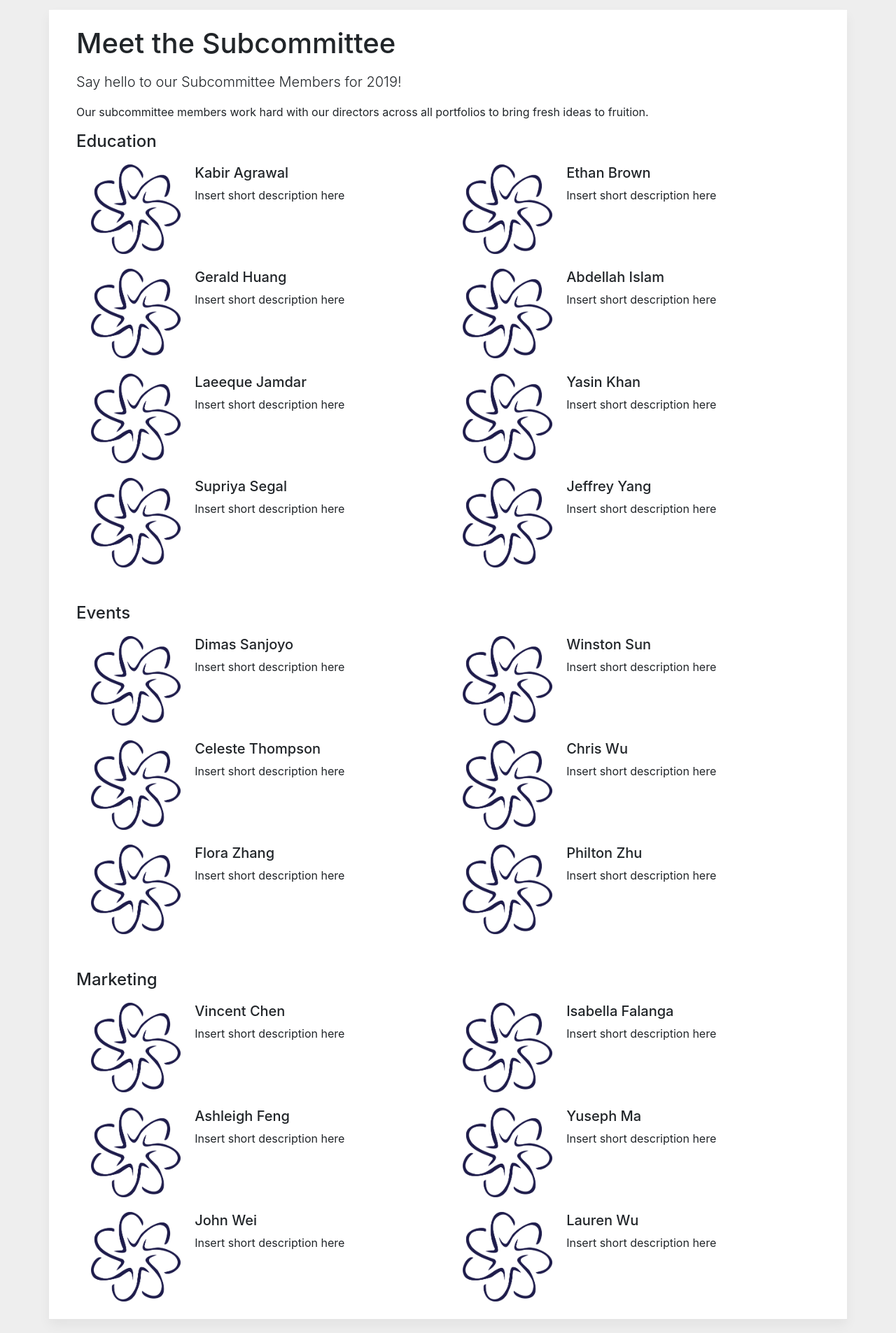
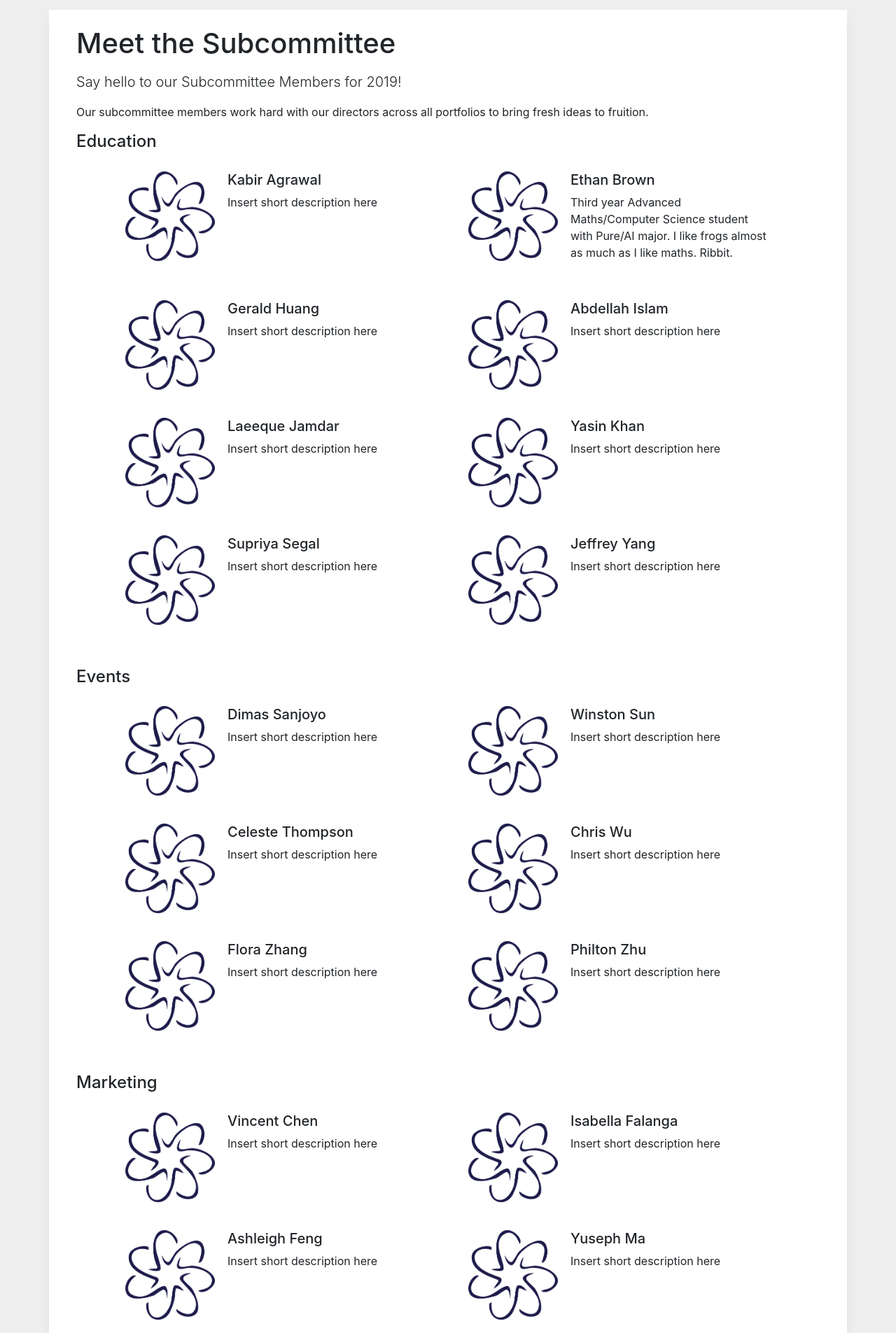
Before and after one commit to MathSocUNSW/MathSocUNSW.github.io, a Jekyll site: the page built from _pages/subcommittee.md, in a window 1280 px wide. Shown: the part 334-2239 px from the top of the page at 70% size. Built offline with Jekyll 4.4.1, drawn with Linux system fonts in a browser that asks for light colours; nearby versions of some CDN libraries; some of the changed text lies outside the part shown.

Commit message:
overlap profile fix

```diff
--- a/_pages/subcommittee.md
+++ b/_pages/subcommittee.md
@@ -24,7 +24,7 @@
         </div>
         <div class="vertical-container">
         <h5>Ethan Brown</h5>
-            <p>Insert short description here</p>
+            <p>Third year Advanced Maths/Computer Science student with Pure/AI major. I like frogs almost as much as I like maths. Ribbit.</p>
         </div>
     </div>
     <div class="horizontal-container">
@@ -169,7 +169,7 @@
         </div>
         <div class="vertical-container">
         <h5>John Wei</h5>
-            <p>Insert short description here</p>
+            <p>First year Data Science and Decisions student. Can snowboard,ice skate and surf pretty well.</p>
         </div>
     </div>
     <div class="horizontal-container">
--- a/assets/css/mathsoc.scss
+++ b/assets/css/mathsoc.scss
@@ -14,26 +14,33 @@
 	display: flex;
 
 	flex-flow: row wrap;
-	justify-content: flex-start;
+	justify-content: center;
 
 }
 .horizontal-container {
 	display: flex;
+	overflow: visible;
+	overflow-inline: none;
 
-	margin: 1%;
-	width: 48%;
+
+	// flex-wrap: wrap;
+	margin: 20px;
+	width: 450px;
 
 
 }
 
 .vertical-container {
-	flex-direction: column;
+	overflow: visible;
+	align-items: center;
 
 	padding-inline: 2%;
 
 }
 
 .subcom-pic {
+	// display: flex;
+
 	width: 128px;
 	height: 128px;
 }
--- a/docs/about/subcommittee/index.html
+++ b/docs/about/subcommittee/index.html
@@ -206,7 +206,7 @@
         </div>
         <div class="vertical-container">
         <h5>Ethan Brown</h5>
-            <p>Insert short description here</p>
+            <p>Third year Advanced Maths/Computer Science student with Pure/AI major. I like frogs almost as much as I like maths. Ribbit.</p>
         </div>
     </div>
     <div class="horizontal-container">
@@ -351,7 +351,7 @@
         </div>
         <div class="vertical-container">
         <h5>John Wei</h5>
-            <p>Insert short description here</p>
+            <p>First year Data Science and Decisions student. Can snowboard,ice skate and surf pretty well.</p>
         </div>
     </div>
     <div class="horizontal-container">
```
Also changed, not shown: docs/assets/css/mathsoc.css (+1 -1 lines), assets/img/testlogo.png (added), docs/assets/img/testlogo.png (added).
